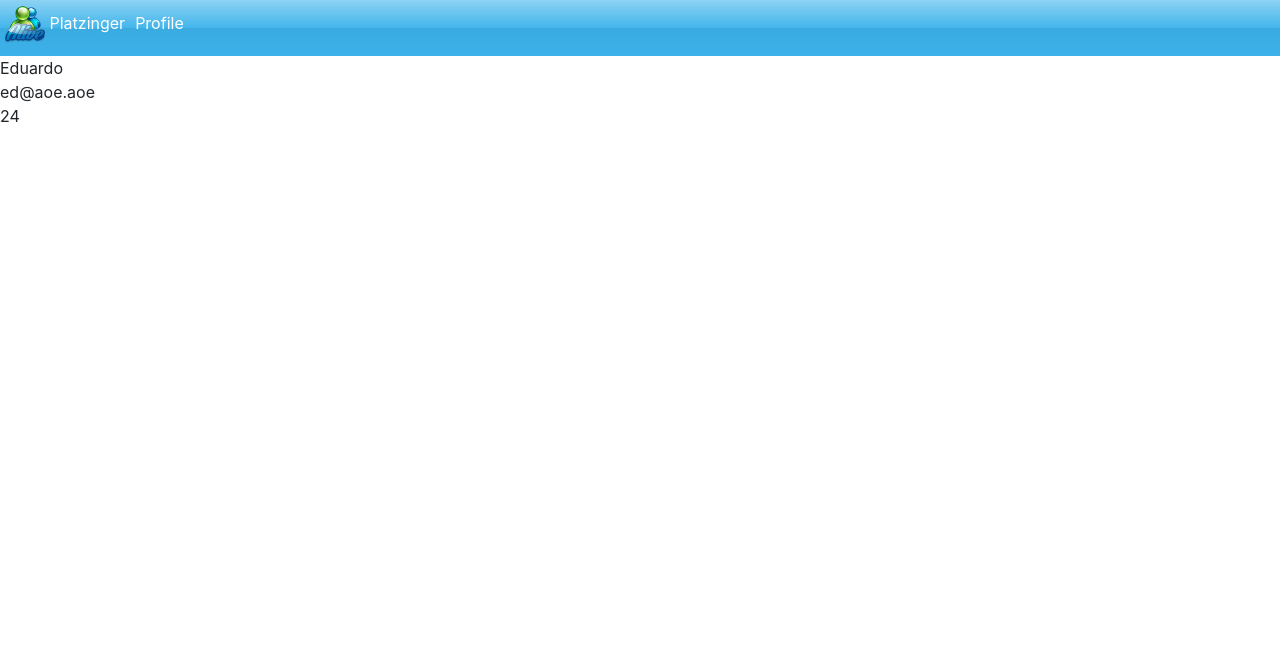
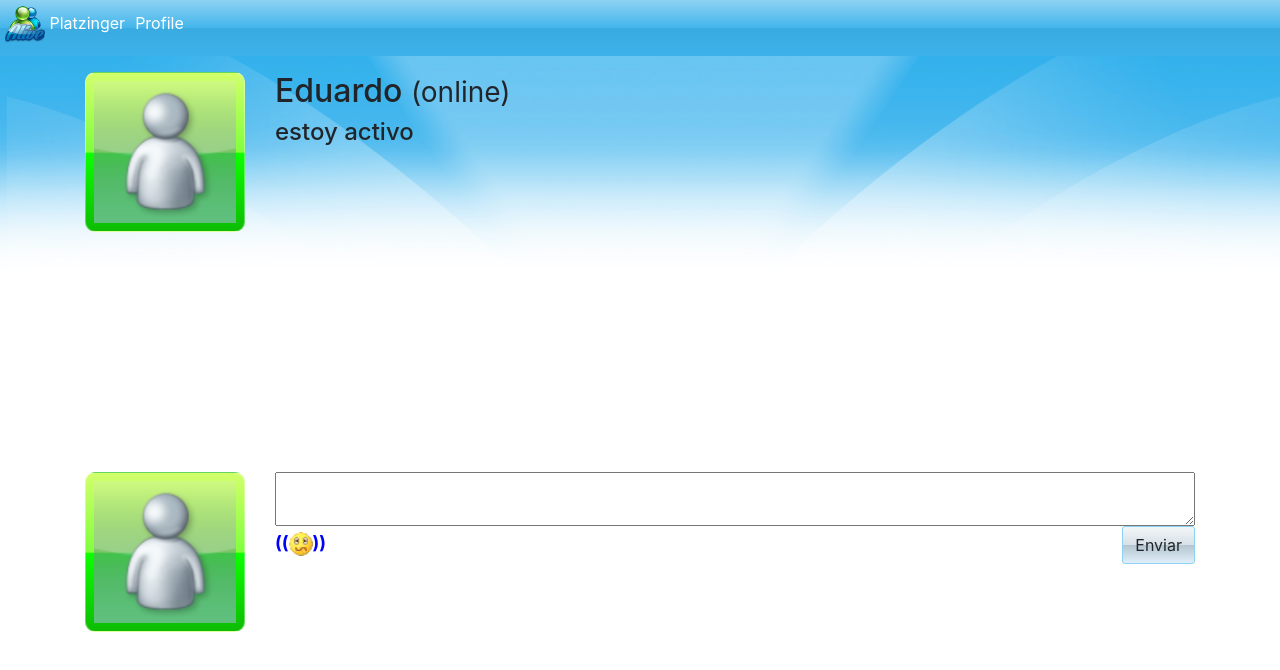
Before and after one commit to danielpp95/platzinger, an Angular app: page /conversation/0 in a window 1280 px wide. Shown: the top 670 px of the page. Built offline with nearby package versions, Linux system fonts and the light colour scheme.

Commit message:
conversation page created

```diff
--- a/src/app/conversation/conversation.component.css
+++ b/src/app/conversation/conversation.component.css
@@ -0,0 +1,31 @@
+
+
+.conversationContainer {
+    background-image: url("/assets/img/msnbg.jpg");
+    background-size: 100%;
+    background-repeat: no-repeat;
+}
+
+.icon {
+    width: 24px;
+}
+
+textarea {
+    display: block;
+    width: 100%;
+    -webkit-box-sizing: border-box;
+       -moz-box-sizing: border-box;
+            box-sizing: border-box;
+}
+
+.t-blue {
+    color: blue;
+    font-weight: bold;
+    font-size: 18px;
+    cursor: pointer;
+    padding: 3px 10px 3px 0;
+}
+
+.t-blue:hover {
+    background-color: rgba(0, 0, 0, .25)
+}
--- a/src/app/conversation/conversation.component.html
+++ b/src/app/conversation/conversation.component.html
@@ -1,7 +1,78 @@
-<p>
-  {{user.nick}}
-  <br>
-  {{user.email}}
-  <br>
-  {{user.age}}
-</p>
+<div class="conversationContainer">
+  <div class="container pt-3">
+      <!-- Friend info -->
+      <div class="row">
+          <div class="col-md-2">
+            <div class="avatarFrameOnline">
+              <img src="assets/img/generic_avatar.png"  class="avatarImage img-fluid" alt="">
+            </div>
+          </div>
+
+          <div class="col-md-auto">
+            <h2>
+              {{ user.nick }}
+              <small>
+                ({{ user.status }})
+              </small>
+            </h2>
+
+            <h4>
+              {{ user.subnick || ''}}
+            </h4>
+
+          </div>
+
+          <hr>
+
+
+
+      </div>
+
+      <!-- Chat  -->
+      <div>
+        <br>
+        <br>
+        <br>
+        <br>
+        <br>
+        <br>
+        <br>
+        <br>
+        <br>
+        <br>
+      </div>
+
+
+      <!-- ChatBox -->
+      <div class="row" id="chatBox" >
+        <div class="col-md-2">
+          <div class="avatarFrameOnline">
+            <img src="assets/img/generic_avatar.png"  class="avatarImage img-fluid" alt="">
+          </div>
+        </div>
+
+        <div class="col">
+            <textarea style="width:100%;"></textarea>
+          <!-- Toolbar -->
+          <div class="row">
+              <div id="toolbar" class="col">
+                <div class="col">
+                  <div class="row">
+                      <p class="t-blue col-md-auto " >
+                          ((<img src="assets/img/icons/confused_smile.gif" class="icon" alt="">))
+                      </p>
+                      <div class="col"></div>
+                  </div>
+                </div>
+              </div>
+
+              <!-- Send Button -->
+              <div class="col-md-auto">
+                <a class="button">Enviar</a>
+              </div>
+          </div>
+        </div>
+      </div>
+
+  </div>
+</div>
```
